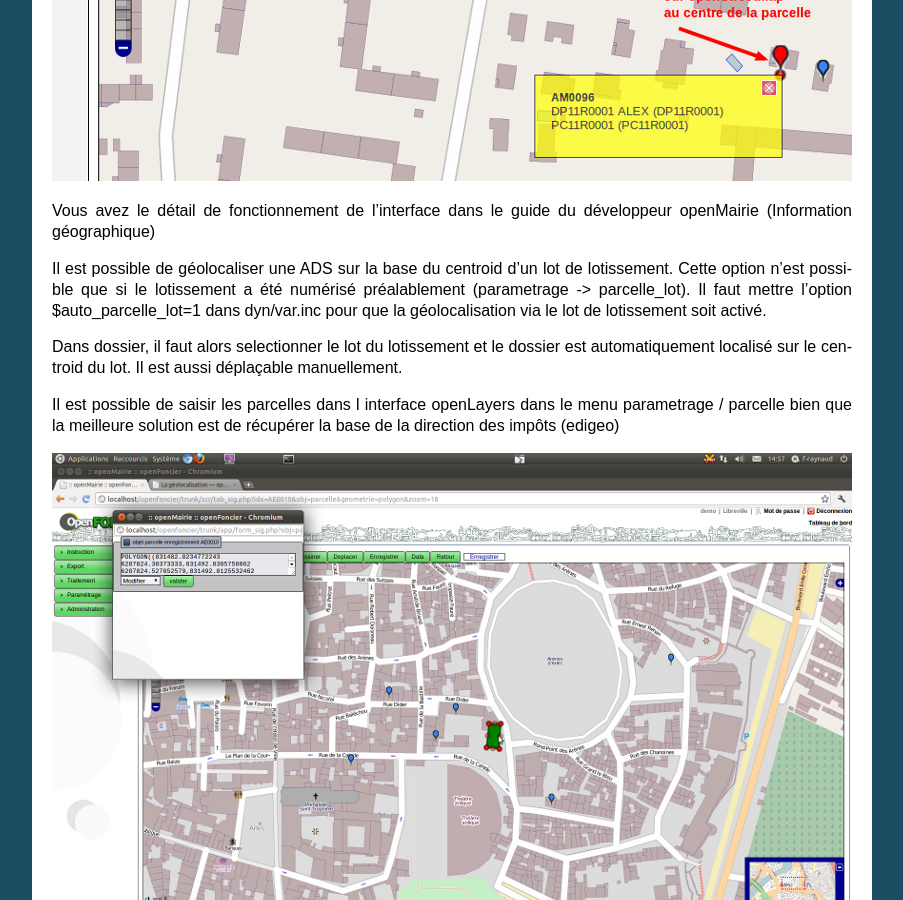
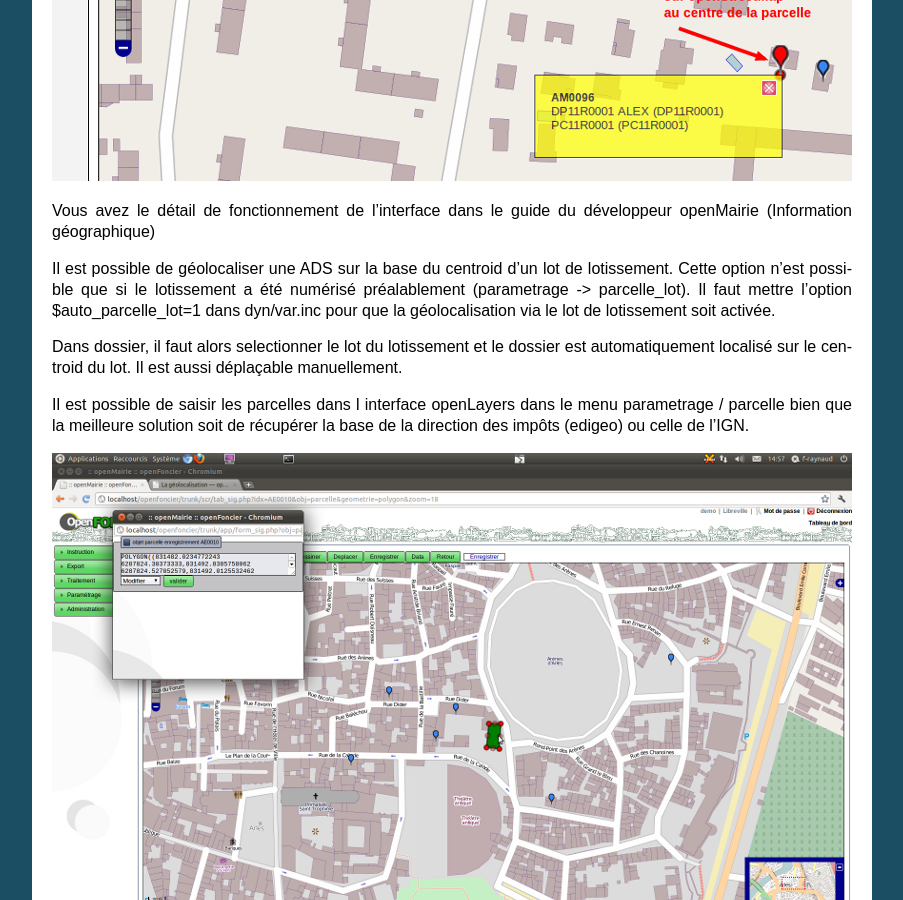
Before and after one commit to mpavaux/openads-documentation, a Sphinx documentation site: the page built from source/integration/geolocalisation.rst, in a window 1280 px wide and 900 px high, scrolled down 1412 px. Shown: the whole window, without its empty margins (198-1101 px from the left). Built offline with Sphinx 7.4.7, drawn with Linux system fonts in a browser that asks for light colours; some of the changed text lies outside the part shown.

```diff
--- a/source/integration/geolocalisation.rst
+++ b/source/integration/geolocalisation.rst
@@ -21,7 +21,7 @@ La geolocalisation automatique du dossier
 =========================================
 
 La géolocalisation automatique se fait sur la base du centroid de la parcelle saisie lors
-de la saisie du dossier.
+de la saisie du dossier ou sur celui d'un lot de lotissement (parcelle_lot).
 
 Attention, le champ geom doit contenir un polygone issu d'un SIG, du cadastre ou
 fourni par l'IGN.
@@ -59,13 +59,13 @@ Vous avez le détail de fonctionnement de l'interface dans le guide du développ
 Il est possible de géolocaliser une ADS sur la base du centroid d'un lot de lotissement.
 Cette option n'est possible que si le lotissement a été numérisé préalablement (parametrage -> parcelle_lot).
 Il faut mettre l'option $auto_parcelle_lot=1 dans dyn/var.inc pour que la géolocalisation via le lot de
-lotissement soit activé.
+lotissement soit activée.
 
 Dans dossier, il faut alors  selectionner le lot du lotissement et le dossier est automatiquement localisé sur le
 centroid du lot. Il est aussi déplaçable manuellement.
 
 Il est possible de saisir les parcelles dans l interface openLayers dans le menu parametrage / parcelle
-bien que la meilleure solution est de récupérer la base de la direction des impôts (edigeo)
+bien que la meilleure solution soit de récupérer la base de la direction des impôts (edigeo) ou celle de l'IGN.
 
 .. image:: ../_static/parcelle.png
 
@@ -179,7 +179,7 @@ le dossier automatiquement suivant le centroid de la parcelle localisant le doss
 Il est possible de saisir le POS dans le menu parametrage option POS
 
 Il est possible de saisir le périmètre d'une zone avec l interface openLayers.
-Cette option est accessible dans le menu paramétrage / pos
+
 
 .. image:: ../_static/pos.png
 
@@ -223,7 +223,7 @@ Exemple avec l'interface openLayers de recuperation parclle, pos et servitudes:
 .. image:: ../_static/sig_pos_servitude.png
 
 
-Il est possible de saisir le périmètre, une ligne ou un point d'une servitude avec l interface openLayers
+Il est possible de saisir le périmètre, une ligne ou un point d'une servitude avec l'interface openLayers
 (options du menu paramétrage)
 
 servitude surfacique
```
Also changed, not shown: other parts of source/integration/geolocalisation.rst (+4 -4 lines), source/_static/form_destination.png, source/_static/tab_destination.png.
